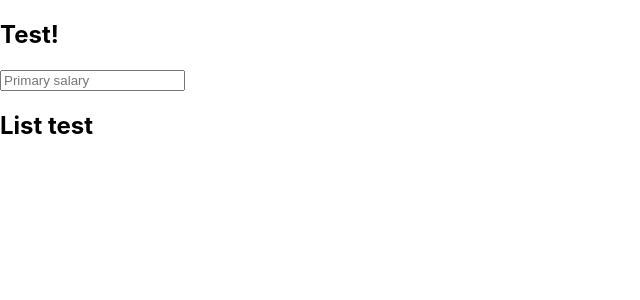
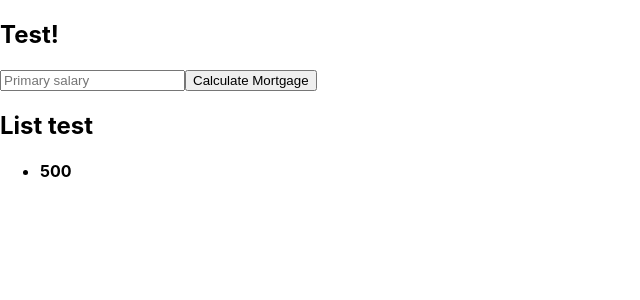
Before and after one commit to AndrewRhysGray/Mortgage_lab, a React (Create React App) app: page / in a window 1280 px wide. Shown: the top 300 px of the page, without its empty margins (0-640 px from the left). Built offline with nearby package versions, Linux system fonts and the light colour scheme.

Commit message:
two errors, rendering successful

```diff
--- a/src/components/MortgageForm.js
+++ b/src/components/MortgageForm.js
@@ -8,20 +8,35 @@ class MortgageForm extends Component {
       salary: ''
     }
     this.handlePrimarySalaryChange = this.handlePrimarySalaryChange.bind(this)
+    this.handleMortgageSubmit = this.handleMortgageSubmit.bind(this)
+
+
   }
 
   handlePrimarySalaryChange(event){
 this.setState({salary: event.target.value})
   }
 
+  handleMortgageSubmit(event){
+    event.preventDefault()
+    const newMortgage = {
+      salary: this.state.salary
+    }
+    this.props.onMortgageAddition(newMortgage)
+  }
+
   render(){
     return (
-      <form>
+      <form onSubmit={this.handleMortgageSubmit}>
       <input
       type ='text'
       placeholder='Primary salary'
       value={this.state.salary}
       onChange = {this.handlePrimarySalaryChange}
+      />
+      <input
+      type="submit"
+      value="Calculate Mortgage"
       />
       </form>
 
--- a/src/containers/MortgageBox.js
+++ b/src/containers/MortgageBox.js
@@ -7,17 +7,31 @@ class MortgageBox extends Component{
 constructor(props) {
   super (props)
   this.state = {
-    mortgages: []
+    mortgages: [
+      {
+        id: 1,
+        salary: 500
+      }
+    ]
   }
+  this.handleMortgageAddition =  this.handleMortgageAddition.bind(this)
+
 }
 
+handleMortgageAddition(mortgageToAdd){
+  mortgageToAdd.id = Date.now()
+  const updatedMortgages = [...this.state.mortgage, mortgageToAdd]
+
+  this.setState({ mortgages: updatedMortgages})
+}
 
 
   render (){
     return (
       <article>
       <h1> Test! </h1>
-      <MortgageForm />
+      <MortgageForm
+      onMortgageAddition = {this.handleMortgageAddition}/>
       <MortgageList mortgages={this.state.mortgages}/>
       </article>
     )
```
